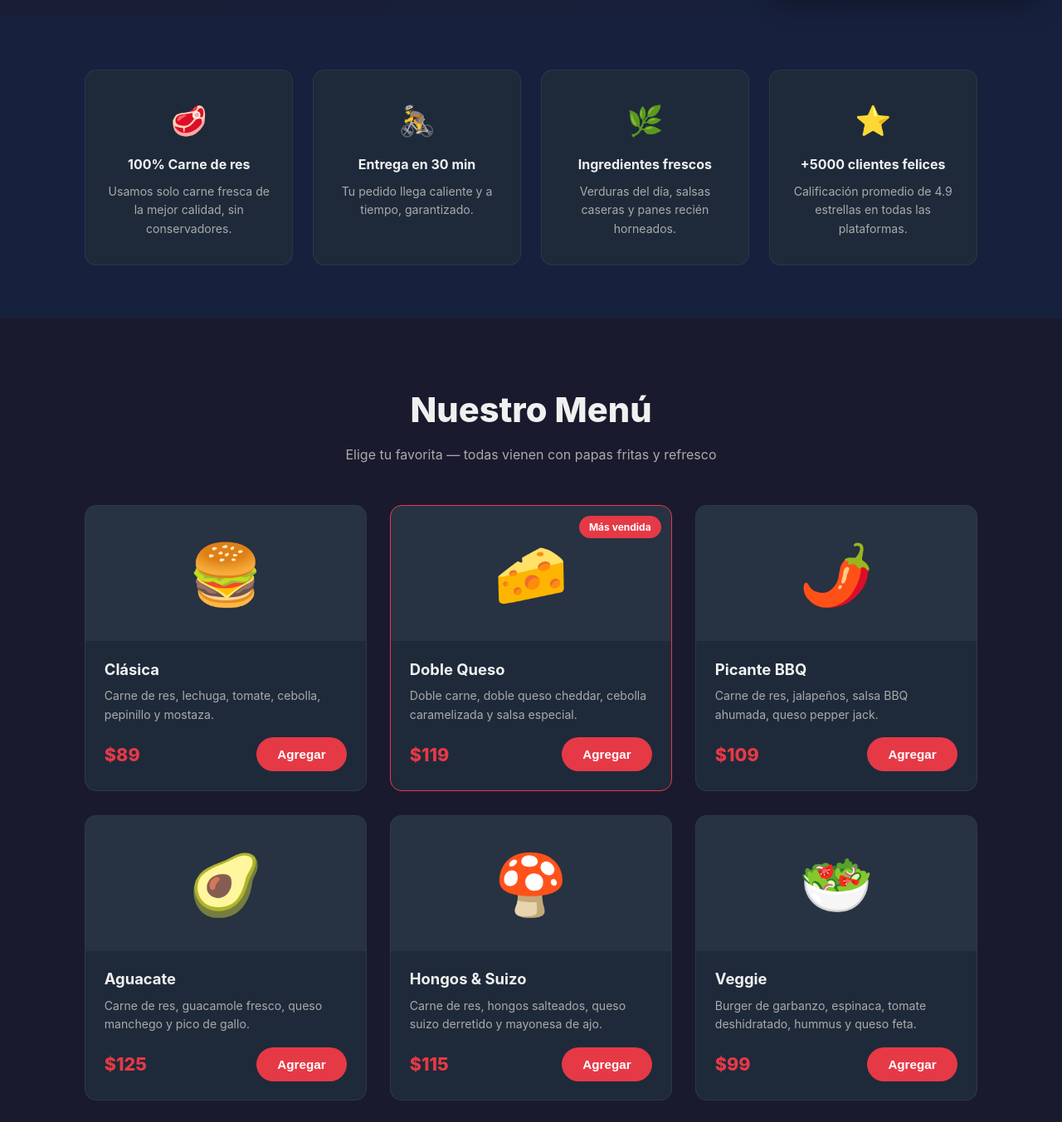
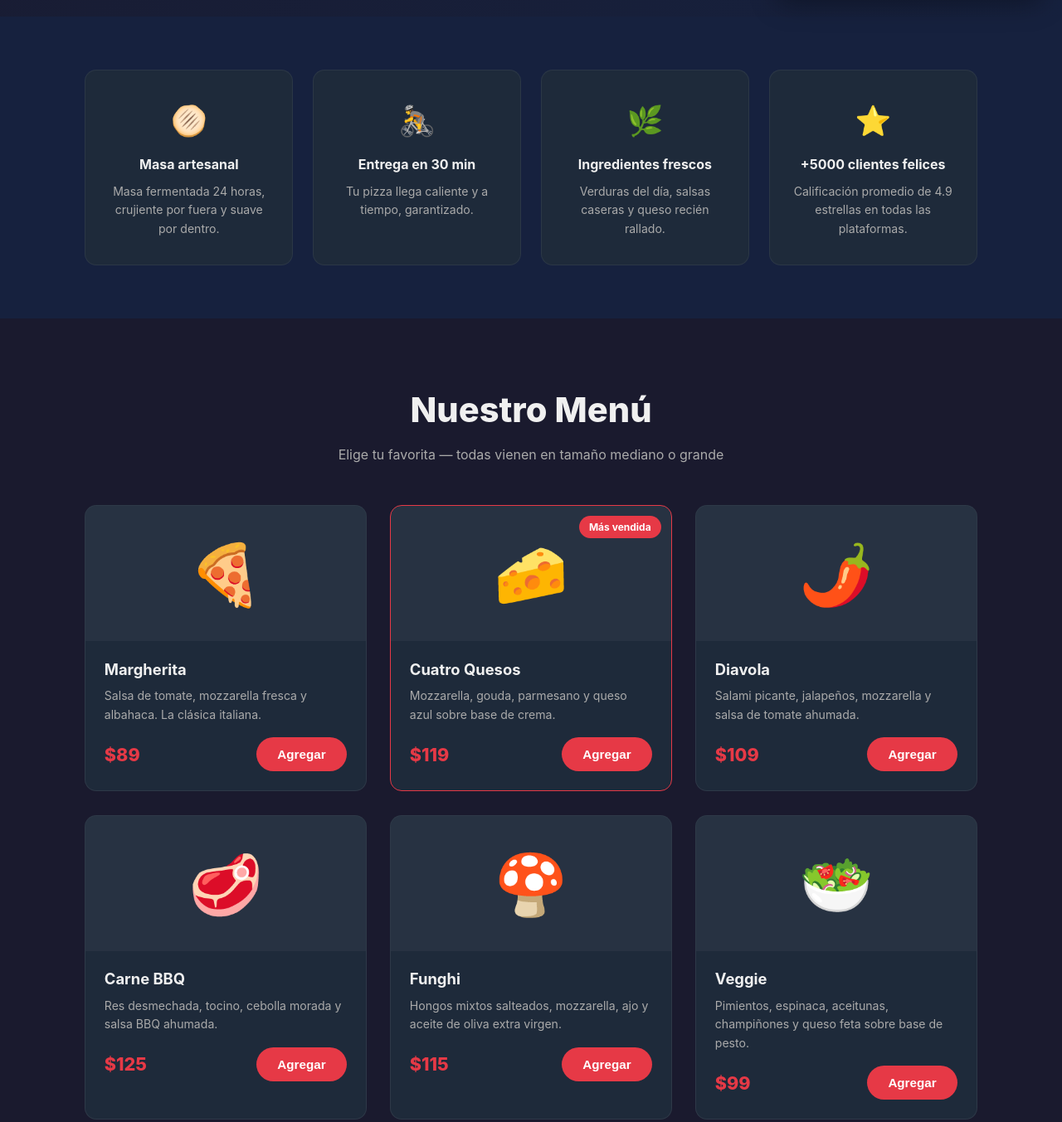
Before and after one commit to ReasonRaven/PruebaPaginaWeb, a website: page index.html in a window 1280 px wide. Shown: the part 780-2133 px from the top of the page at 83% size. Drawn offline with Linux system fonts and the light colour scheme.

Commit message:
feat: convierte la página de hamburguesas a pizzería (PizzaHouse)
Cambia todo el contenido textual, emojis y nombres de productos para
reflejar un restaurante de pizzas: héroe, características, menú con 6
pizzas (Margherita, Cuatro Quesos, Diavola, Carne BBQ, Funghi, Veggie),
sección nosotros y footer.

```diff
--- a/index.html
+++ b/index.html
@@ -3,14 +3,14 @@
 <head>
   <meta charset="UTF-8" />
   <meta name="viewport" content="width=device-width, initial-scale=1.0" />
-  <title>BurgerHouse — Las Mejores Hamburguesas</title>
+  <title>PizzaHouse — Las Mejores Pizzas</title>
   <link rel="stylesheet" href="styles.css" />
 </head>
 <body>
 
   <!-- NAVBAR -->
   <nav class="navbar">
-    <div class="nav-brand">🍔 BurgerHouse</div>
+    <div class="nav-brand">🍕 PizzaHouse</div>
     <ul class="nav-links">
       <li><a href="#inicio">Inicio</a></li>
       <li><a href="#menu">Menú</a></li>
@@ -24,32 +24,32 @@
   <section class="hero" id="inicio">
     <div class="hero-content">
       <span class="hero-badge">Abierto todos los días</span>
-      <h1>La hamburguesa<br /><span>perfecta</span> te espera</h1>
-      <p>Ingredientes frescos, recetas únicas y el sabor que siempre quisiste. Hecho a la orden, entregado con amor.</p>
+      <h1>La pizza<br /><span>perfecta</span> te espera</h1>
+      <p>Masa artesanal, ingredientes frescos y el sabor que siempre quisiste. Hecha a la orden, entregada con amor.</p>
       <div class="hero-btns">
         <a href="#menu" class="btn btn-primary">Ver menú</a>
         <a href="#contacto" class="btn btn-outline">Contactarnos</a>
       </div>
     </div>
-    <div class="hero-img">🍔</div>
+    <div class="hero-img">🍕</div>
   </section>
 
   <!-- CARACTERÍSTICAS -->
   <section class="features">
     <div class="feature">
-      <span>🥩</span>
-      <h3>100% Carne de res</h3>
-      <p>Usamos solo carne fresca de la mejor calidad, sin conservadores.</p>
+      <span>🫓</span>
+      <h3>Masa artesanal</h3>
+      <p>Masa fermentada 24 horas, crujiente por fuera y suave por dentro.</p>
     </div>
     <div class="feature">
       <span>🚴</span>
       <h3>Entrega en 30 min</h3>
-      <p>Tu pedido llega caliente y a tiempo, garantizado.</p>
+      <p>Tu pizza llega caliente y a tiempo, garantizado.</p>
     </div>
     <div class="feature">
       <span>🌿</span>
       <h3>Ingredientes frescos</h3>
-      <p>Verduras del día, salsas caseras y panes recién horneados.</p>
+      <p>Verduras del día, salsas caseras y queso recién rallado.</p>
     </div>
     <div class="feature">
       <span>⭐</span>
@@ -62,18 +62,18 @@
   <section class="menu" id="menu">
     <div class="section-header">
       <h2>Nuestro Menú</h2>
-      <p>Elige tu favorita — todas vienen con papas fritas y refresco</p>
+      <p>Elige tu favorita — todas vienen en tamaño mediano o grande</p>
     </div>
     <div class="menu-grid">
 
       <div class="card">
-        <div class="card-img">🍔</div>
+        <div class="card-img">🍕</div>
         <div class="card-body">
-          <h3>Clásica</h3>
-          <p>Carne de res, lechuga, tomate, cebolla, pepinillo y mostaza.</p>
+          <h3>Margherita</h3>
+          <p>Salsa de tomate, mozzarella fresca y albahaca. La clásica italiana.</p>
           <div class="card-footer">
             <span class="price">$89</span>
-            <button class="btn btn-primary" onclick="agregarAlCarrito('Clásica', 89)">Agregar</button>
+            <button class="btn btn-primary" onclick="agregarAlCarrito('Margherita', 89)">Agregar</button>
           </div>
         </div>
       </div>
@@ -82,11 +82,11 @@
         <div class="badge-popular">Más vendida</div>
         <div class="card-img">🧀</div>
         <div class="card-body">
-          <h3>Doble Queso</h3>
-          <p>Doble carne, doble queso cheddar, cebolla caramelizada y salsa especial.</p>
+          <h3>Cuatro Quesos</h3>
+          <p>Mozzarella, gouda, parmesano y queso azul sobre base de crema.</p>
           <div class="card-footer">
             <span class="price">$119</span>
-            <button class="btn btn-primary" onclick="agregarAlCarrito('Doble Queso', 119)">Agregar</button>
+            <button class="btn btn-primary" onclick="agregarAlCarrito('Cuatro Quesos', 119)">Agregar</button>
           </div>
         </div>
       </div>
@@ -94,23 +94,23 @@
       <div class="card">
         <div class="card-img">🌶️</div>
         <div class="card-body">
-          <h3>Picante BBQ</h3>
-          <p>Carne de res, jalapeños, salsa BBQ ahumada, queso pepper jack.</p>
+          <h3>Diavola</h3>
+          <p>Salami picante, jalapeños, mozzarella y salsa de tomate ahumada.</p>
           <div class="card-footer">
             <span class="price">$109</span>
-            <button class="btn btn-primary" onclick="agregarAlCarrito('Picante BBQ', 109)">Agregar</button>
+            <button class="btn btn-primary" onclick="agregarAlCarrito('Diavola', 109)">Agregar</button>
           </div>
         </div>
       </div>
 
       <div class="card">
-        <div class="card-img">🥑</div>
+        <div class="card-img">🥩</div>
         <div class="card-body">
-          <h3>Aguacate</h3>
-          <p>Carne de res, guacamole fresco, queso manchego y pico de gallo.</p>
+          <h3>Carne BBQ</h3>
+          <p>Res desmechada, tocino, cebolla morada y salsa BBQ ahumada.</p>
           <div class="card-footer">
             <span class="price">$125</span>
-            <button class="btn btn-primary" onclick="agregarAlCarrito('Aguacate', 125)">Agregar</button>
+            <button class="btn btn-primary" onclick="agregarAlCarrito('Carne BBQ', 125)">Agregar</button>
           </div>
         </div>
       </div>
@@ -118,11 +118,11 @@
       <div class="card">
         <div class="card-img">🍄</div>
         <div class="card-body">
-          <h3>Hongos & Suizo</h3>
-          <p>Carne de res, hongos salteados, queso suizo derretido y mayonesa de ajo.</p>
+          <h3>Funghi</h3>
+          <p>Hongos mixtos salteados, mozzarella, ajo y aceite de oliva extra virgen.</p>
           <div class="card-footer">
             <span class="price">$115</span>
-            <button class="btn btn-primary" onclick="agregarAlCarrito('Hongos & Suizo', 115)">Agregar</button>
+            <button class="btn btn-primary" onclick="agregarAlCarrito('Funghi', 115)">Agregar</button>
           </div>
         </div>
       </div>
@@ -131,7 +131,7 @@
         <div class="card-img">🥗</div>
         <div class="card-body">
           <h3>Veggie</h3>
-          <p>Burger de garbanzo, espinaca, tomate deshidratado, hummus y queso feta.</p>
+          <p>Pimientos, espinaca, aceitunas, champiñones y queso feta sobre base de pesto.</p>
           <div class="card-footer">
             <span class="price">$99</span>
             <button class="btn btn-primary" onclick="agregarAlCarrito('Veggie', 99)">Agregar</button>
@@ -162,13 +162,13 @@
   <section class="nosotros" id="nosotros">
     <div class="nosotros-text">
       <h2>Nuestra historia</h2>
-      <p>BurgerHouse nació en 2018 con una sola misión: crear la hamburguesa perfecta. Empezamos con un pequeño local familiar y hoy servimos más de 500 pedidos diarios.</p>
-      <p>Cada receta fue desarrollada durante meses de pruebas para lograr el balance exacto de sabores. No usamos congelados ni conservadores — todo se prepara al momento.</p>
+      <p>PizzaHouse nació en 2018 con una sola misión: crear la pizza perfecta. Empezamos con un horno de leña familiar y hoy servimos más de 500 pizzas diarias.</p>
+      <p>Cada receta fue desarrollada durante meses de pruebas para lograr el balance exacto de sabores. No usamos ingredientes congelados — todo se prepara al momento.</p>
       <a href="#menu" class="btn btn-primary">Prueba nuestra carta</a>
     </div>
     <div class="nosotros-stats">
       <div class="stat"><span>6+</span><p>Años de experiencia</p></div>
-      <div class="stat"><span>500+</span><p>Pedidos diarios</p></div>
+      <div class="stat"><span>500+</span><p>Pizzas diarias</p></div>
       <div class="stat"><span>18</span><p>Recetas exclusivas</p></div>
       <div class="stat"><span>4.9⭐</span><p>Calificación promedio</p></div>
     </div>
@@ -198,8 +198,8 @@
 
   <!-- FOOTER -->
   <footer class="footer">
-    <div class="footer-brand">🍔 BurgerHouse</div>
-    <p>© 2026 BurgerHouse. Todos los derechos reservados.</p>
+    <div class="footer-brand">🍕 PizzaHouse</div>
+    <p>© 2026 PizzaHouse. Todos los derechos reservados.</p>
     <div class="footer-links">
       <a href="#inicio">Inicio</a>
       <a href="#menu">Menú</a>
```
